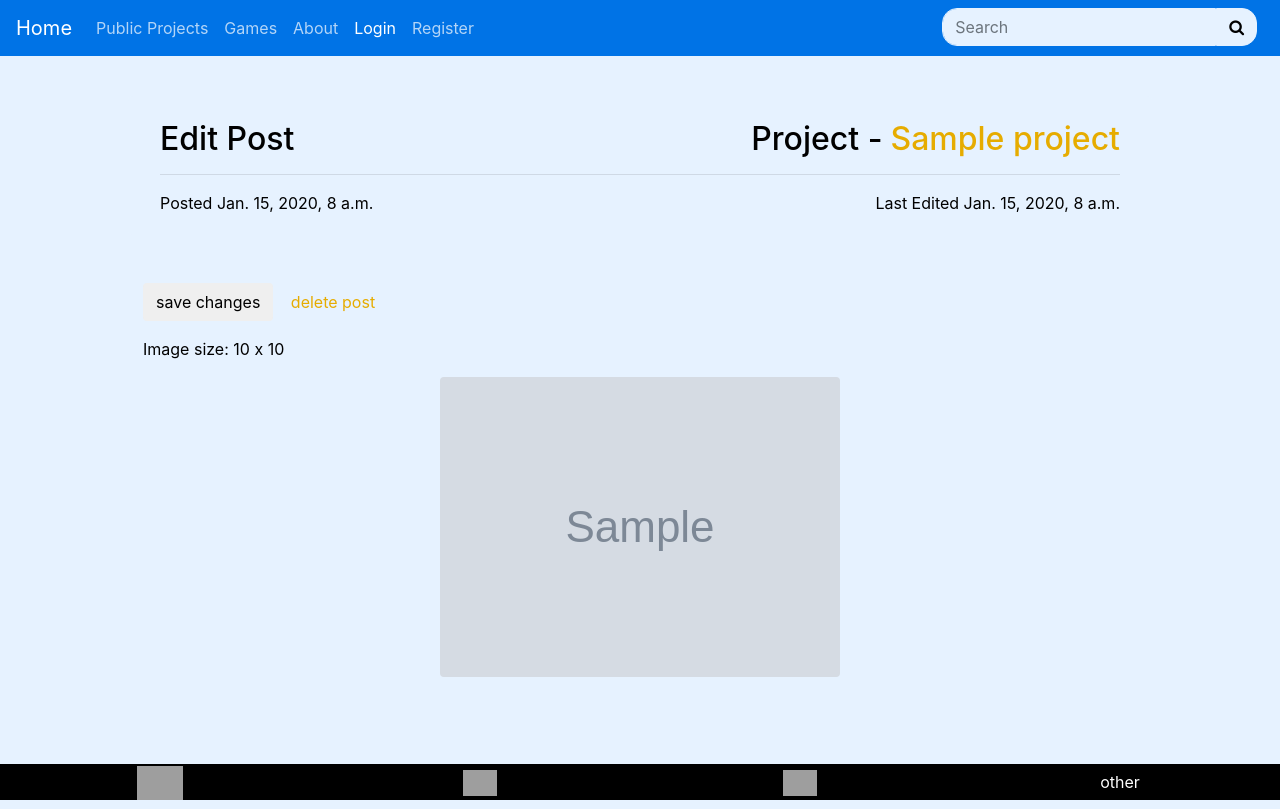
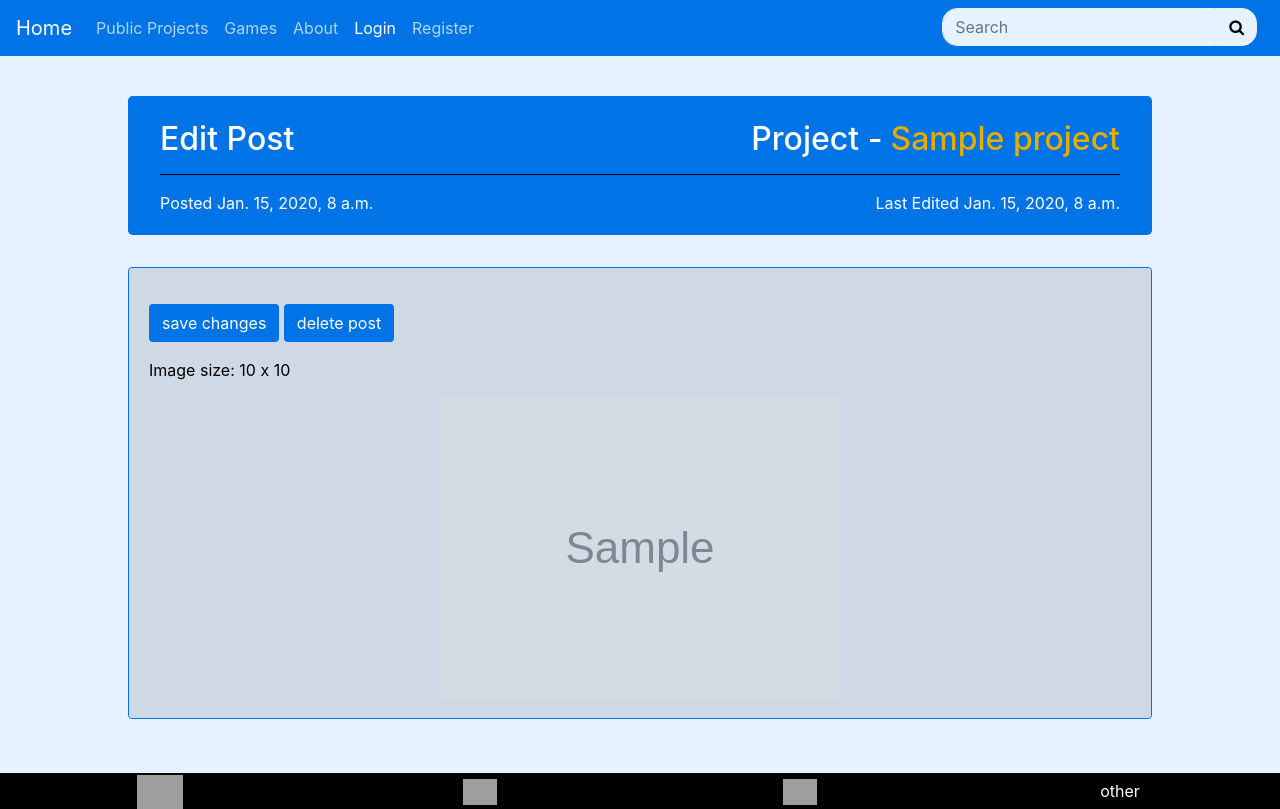
Before and after one commit to M-Aguilar/PS, a Django app: template geography/templates/geography/edit_post.html in a window 1280 px wide. Run offline with Django 3.2, Linux system fonts and the light colour scheme; the template is opened without the code that fills it: most values are stand-ins (such as "Sample title", 1, 10 or a date in 2020); grey boxes marked "Sample" are stand-in pictures; some libraries are stand-ins or nearby versions; grey boxes are pictures that could not be loaded.

Commit message:
Sparkle Sparkle.

```diff
--- a/geography/templates/geography/edit_post.html
+++ b/geography/templates/geography/edit_post.html
@@ -4,12 +4,12 @@
 {% block title %}Edit Post{% endblock %}
 
 {% block header %}
-	<div class="jumbotron blank pt-4 pb-3">
+	<div class="jumbotron c-1 pt-4 pb-3">
        <div class='d-block'>
             <h2 class="float-right">Project -<a class="theme-link ml-2" href="{% url 'project' project.id %}">{{ project }}</a></h2>
             <h2>Edit Post</h2>
 		</div>
-        <hr>
+        <hr class='text-back'>
 		{% load tz %}
 		<div>
 			<div class="my-1">
@@ -20,28 +20,29 @@
 	</div>
 {% endblock %}
 {% block content %}
-    <div class="container text-theme">
+    <div class="container card text-theme p-0">
+        <div class="card-body">
     	    <form action="{% url 'edit_post' post.id %}" enctype="multipart/form-data" method='post' oninput="char_count()">
         	    {% csrf_token %}
     	       {% bootstrap_form form %}
                 <div class="d-inline">
-                <button name="submit" class="btn btn-theme mr-auto my-3">save changes</button>
-                <a href="" class="btn btn-theme mr-auto my-3" data-toggle="modal" data-target="#centerconsole">delete post</a>
+                    <button name="submit" class="btn btn-off mr-auto my-3">save changes</button>
+                    <a href="" class="btn btn-off mr-auto my-3" data-toggle="modal" data-target="#centerconsole">delete post</a>
                     <div class="modal fade" id="centerconsole" tabindex="-1" role="dialog" aria-labelledby="centerTitle" aria-hidden="true">
                         <div class="modal-dialog modal-dialog-centered" role="document">
                             <div class="modal-content blank">
-                            <div class="modal-header">
+                                <div class="modal-header c-1">
                                     <h5 class="modal-title" id="modalDeleteProject">Confirm</h5>
                                     <button type="button" class="close" data-dismiss="modal" aria-label="Close">
                                         <span class="text-theme" aria-hidden="true">&times;</span>
                                     </button>
                                 </div>
-                            <div class="modal-body">
+                                <div class="modal-body bg-off">
                                     Please confirm that you would like to remove this post.
                                 </div>
-                            <div class="modal-footer">
-                                <button type="button" class="btn btn-theme" data-dismiss="modal">Cancel</button>
-                                <a href="{% url 'delete_post' post.id %}"><button type="button" class="btn btn-theme">Confirm</button></a>
+                                <div class="modal-footer blank">
+                                    <button type="button" class="btn btn-1" data-dismiss="modal">Cancel</button>
+                                    <a href="{% url 'delete_post' post.id %}"><button type="button" class="btn btn-1">Confirm</button></a>
                                 </div>
                             </div>
                         </div>
@@ -70,4 +71,5 @@
             {% endif %}
     	   <script type="text/javascript" src="/static/main/base.js"></script>
         </div>
+    </div>
 {% endblock %}
--- a/geography/templates/geography/project.html
+++ b/geography/templates/geography/project.html
@@ -34,12 +34,12 @@
                 <a href="" class="btn alt-btn ml-3" data-toggle="modal" data-target="#centerconsole">delete project</a>
                 <div class="modal fade" id="centerconsole" tabindex="-1" role="dialog" aria-labelledby="centerTitle" aria-hidden="true">
                     <div class="modal-dialog modal-dialog-centered" role="document">
-                        <div class="modal-content bg-off">
+                        <div class="modal-content blank">
                             <div class="modal-header c-1">
                                 <h5 class="modal-title" id="modalDeleteProject">Confirm</h5>
                                 <button type="button" class="close" data-dismiss="modal" aria-label="Close">
                                     <span aria-hidden="true">&times;</span>
-                            </button>
+                                </button>
                             </div>
                             <div class="modal-body bg-off">
                                 Please confirm that you would like to remove this project.
--- a/main/static/main/basestyle.css
+++ b/main/static/main/basestyle.css
@@ -158,6 +158,11 @@ nav.navbar {
 		font-weight: bold;
 		text-align: center;
 		padding: 1px 5px;
+	}
+
+	.form-control, .form-control:focus {
+		color:#dbd7d7;
+		background-color: #222;
 	}
 
 }
--- a/main/templates/main/about.html
+++ b/main/templates/main/about.html
@@ -17,7 +17,8 @@
 	</div>
 	<div class="card">
 		<div class="card-body rounded">
-			<p>This page contains information about the site including software, hardware, and other relevant materials used in setting up and executing this site. Feel free to contact me for any information regarding any project or the site itself via <a class="theme-link" href="mailto:support@agullar.com">email.</a></p>
+			<p>My name is Moises Aguilar. Contact me for any information regarding any project or the site itself via <a class="theme-link" href="mailto:support@magullar.com">email.</a></p>
+			<p>Below is information regarding software, hardware, and other relevant materials used in setting up and executing this site.</p>
 			<p class="mb-0">Each site lists further software and resources used in the development of each respectively. A full list of sites can be found here.</p>
 		</div>
 	</div>
```
Also changed, not shown: geography/views.py (+9 -1 lines), main/templates/main/index.html (+3 -5 lines). Lines whose indentation alone changed are shown as unchanged.
